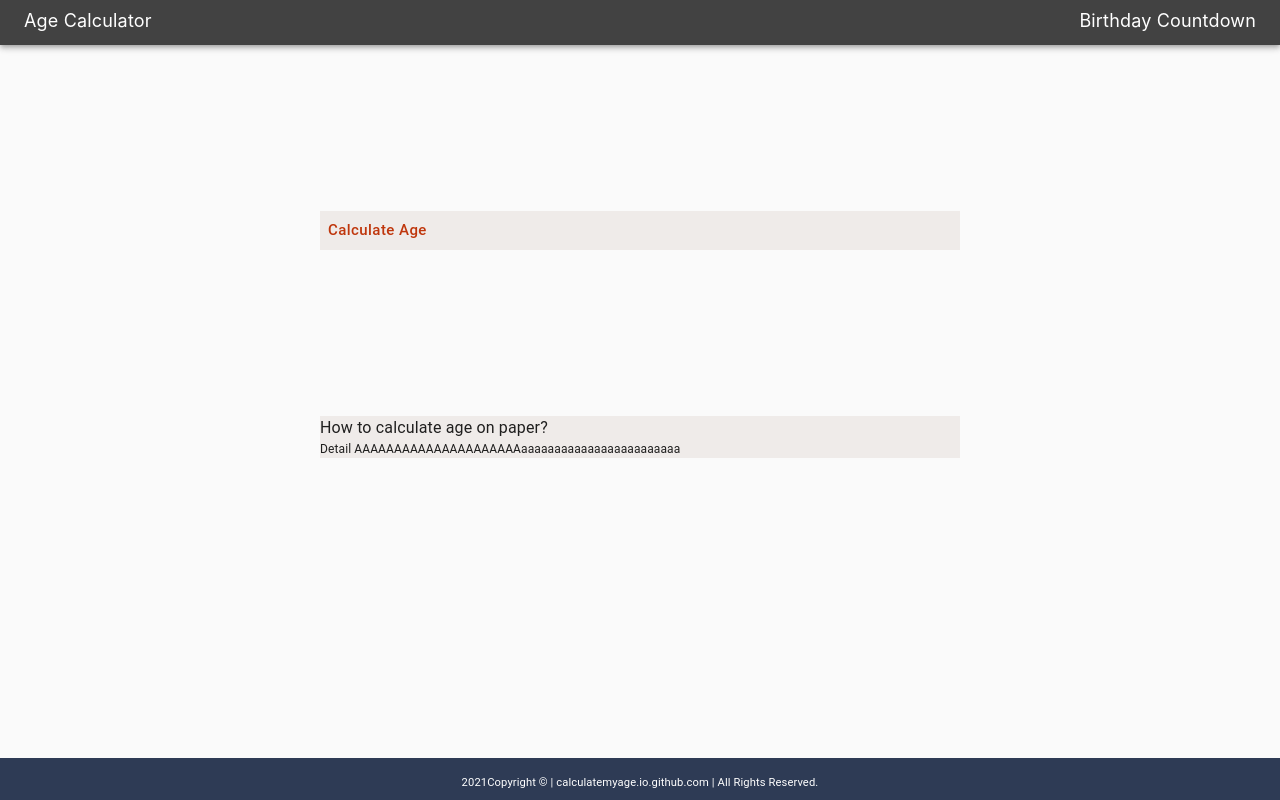
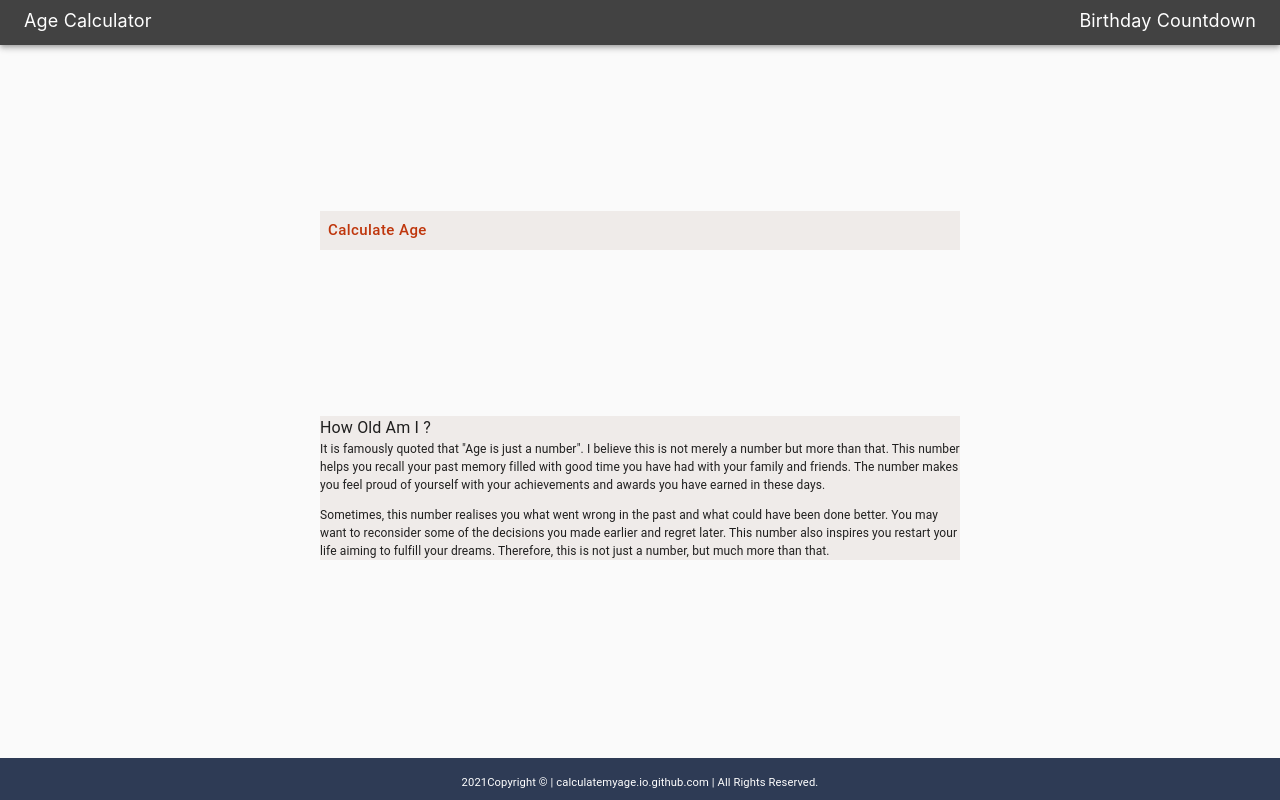
Before and after one commit to deepakbagra/age-calculator, a React (Create React App) app: page / in a window 1280 px wide. Built offline with nearby package versions, Linux system fonts and the light colour scheme.

Commit message:
editing description text part

```diff
--- a/src/components/AgeCalculator/AgeCalculation.jsx
+++ b/src/components/AgeCalculator/AgeCalculation.jsx
@@ -89,7 +89,7 @@ const AgeCalculation = () => {
     <>
       <LocalizationProvider dateAdapter={AdapterDateFns}>
         <DatePicker
-          showMonthDropdown
+
           disableFuture
           inputFormat='dd/MM/yyyy'
           label="date-of-birth (dd/mm/yyyy)"
--- a/src/components/Description/Description.jsx
+++ b/src/components/Description/Description.jsx
@@ -3,11 +3,21 @@ import { Box, Typography } from '@material-ui/core';
 const Description = () => {
     return (
         <Box >
-            <Typography variant='body1'>How to calculate age on paper?</Typography>
+            <Typography variant='body1'>How Old Am I ?</Typography>
             <Typography
+                style={{ wordWrap: "break-word", fontSize: 12 }}>
+                It is famously quoted that "Age is just a number".
+                I believe this is not merely a number but more than that.
+                This number helps you recall your past memory filled with
+                good time you have had with your family and friends. The number
+                makes you feel proud of yourself with your achievements and
+                awards you have earned in these days.
+                <p>Sometimes, this number realises you what went wrong in the past
+                and what could have been done better. You may want to reconsider
+                some of the decisions you made earlier and regret later. This number also
+                inspires you restart your life aiming to fulfill
+                your dreams. Therefore, this is not just a number, but much more than that.</p>
 
-                style={{ wordWrap: "break-word", fontSize: 12 }}>
-                    Detail AAAAAAAAAAAAAAAAAAAAAaaaaaaaaaaaaaaaaaaaaaaaa
 
             </Typography>
         </Box>
```
